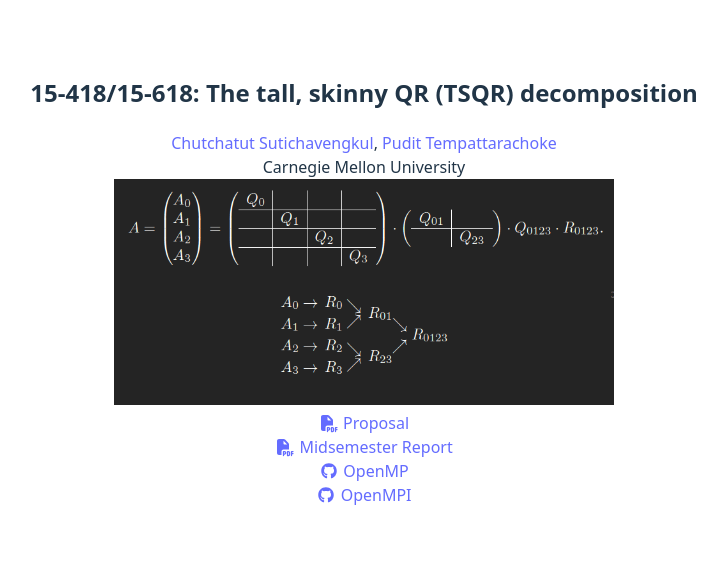
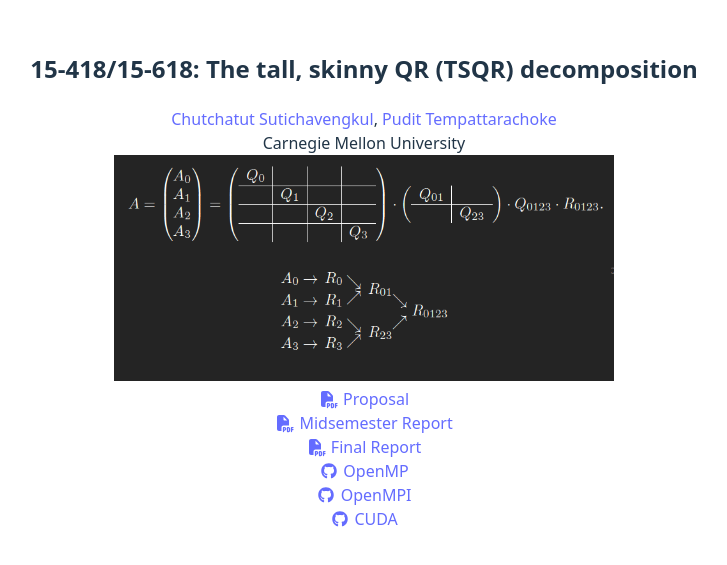
Before and after one commit to Pudit/TSQR, a React (Vite) app: page / in a window 1280 px wide. Shown: the part 119-684 px from the top of the page, without its empty margins (276-1003 px from the left). Built offline with nearby package versions, Linux system fonts and the light colour scheme.

Commit message:
added final report and CUDA impl

```diff
--- a/src/App.jsx
+++ b/src/App.jsx
@@ -13,11 +13,11 @@ function App() {
       </h2>
       {/* Name: &nbsp; */}
       <a href="https://linkedin.com/in/chutchatut" target="_blank">
-      Chutchatut Sutichavengkul
+        Chutchatut Sutichavengkul
       </a>
       ,&nbsp;
       <a href="https://linkedin.com/in/pudit" target="_blank">
-      Pudit Tempattarachoke
+        Pudit Tempattarachoke
       </a>
       <br />
       Carnegie Mellon University
@@ -33,6 +33,10 @@ function App() {
         <FontAwesomeIcon icon={faFilePdf} /> Midsemester Report
       </a>
       <br />
+      <a href="/TSQR/15_418_final.pdf" target="_blank">
+        <FontAwesomeIcon icon={faFilePdf} /> Final Report
+      </a>
+      <br />
       <a href="https://github.com/Pudit/TSQR_IMPL/tree/OpenMP" target="_blank">
         <FontAwesomeIcon icon={faGithub} /> OpenMP
       </a>
@@ -40,6 +44,10 @@ function App() {
       <a href="https://github.com/Pudit/TSQR_IMPL/tree/OpenMPI" target="_blank">
         <FontAwesomeIcon icon={faGithub} /> OpenMPI
       </a>
+      <br />
+      <a href="https://github.com/Pudit/TSQR_IMPL/tree/CUDA" target="_blank">
+        <FontAwesomeIcon icon={faGithub} /> CUDA
+      </a>
     </>
   )
 }
```
Also changed, not shown: 1 other file (tests, documents, lock files or other folders).
